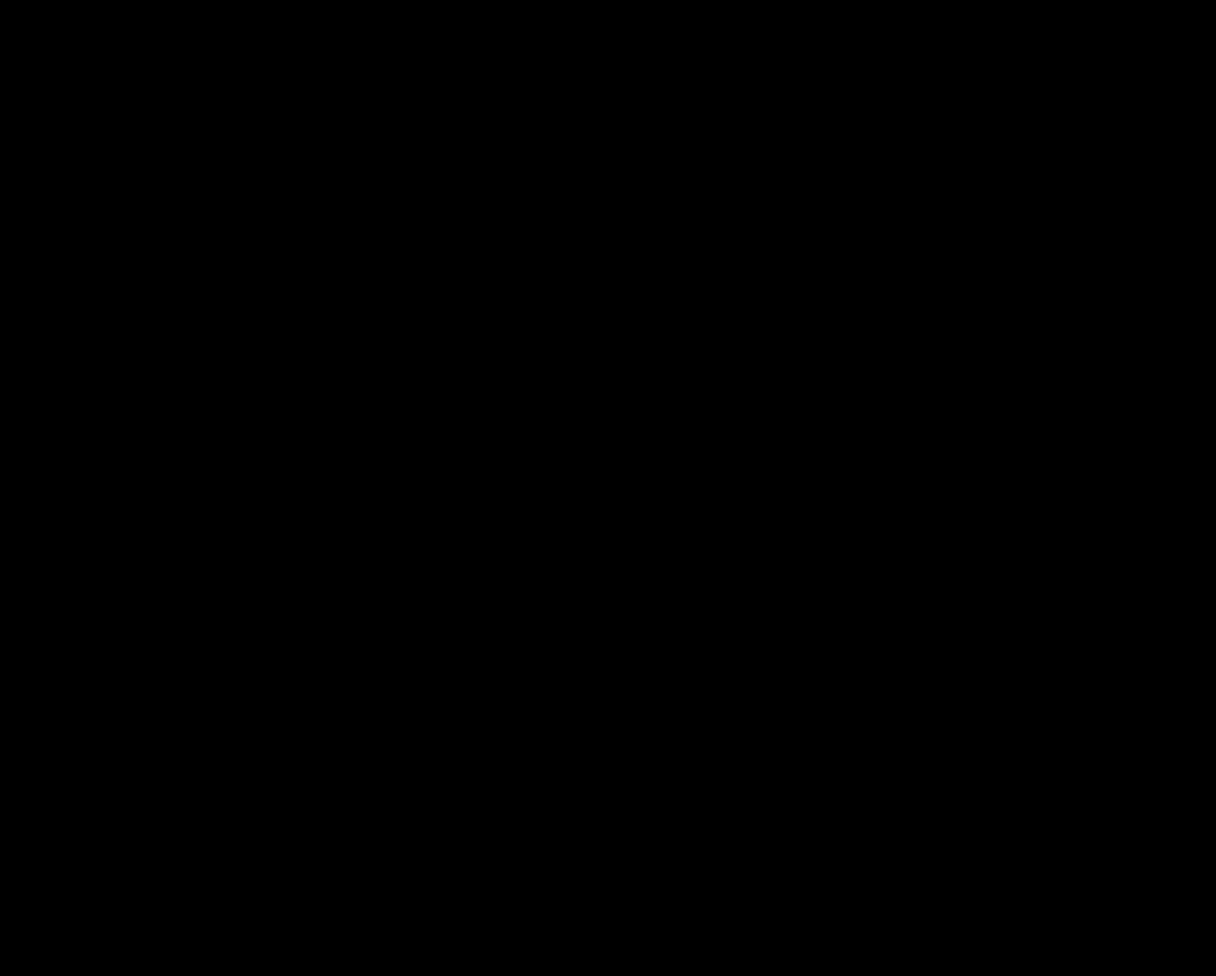
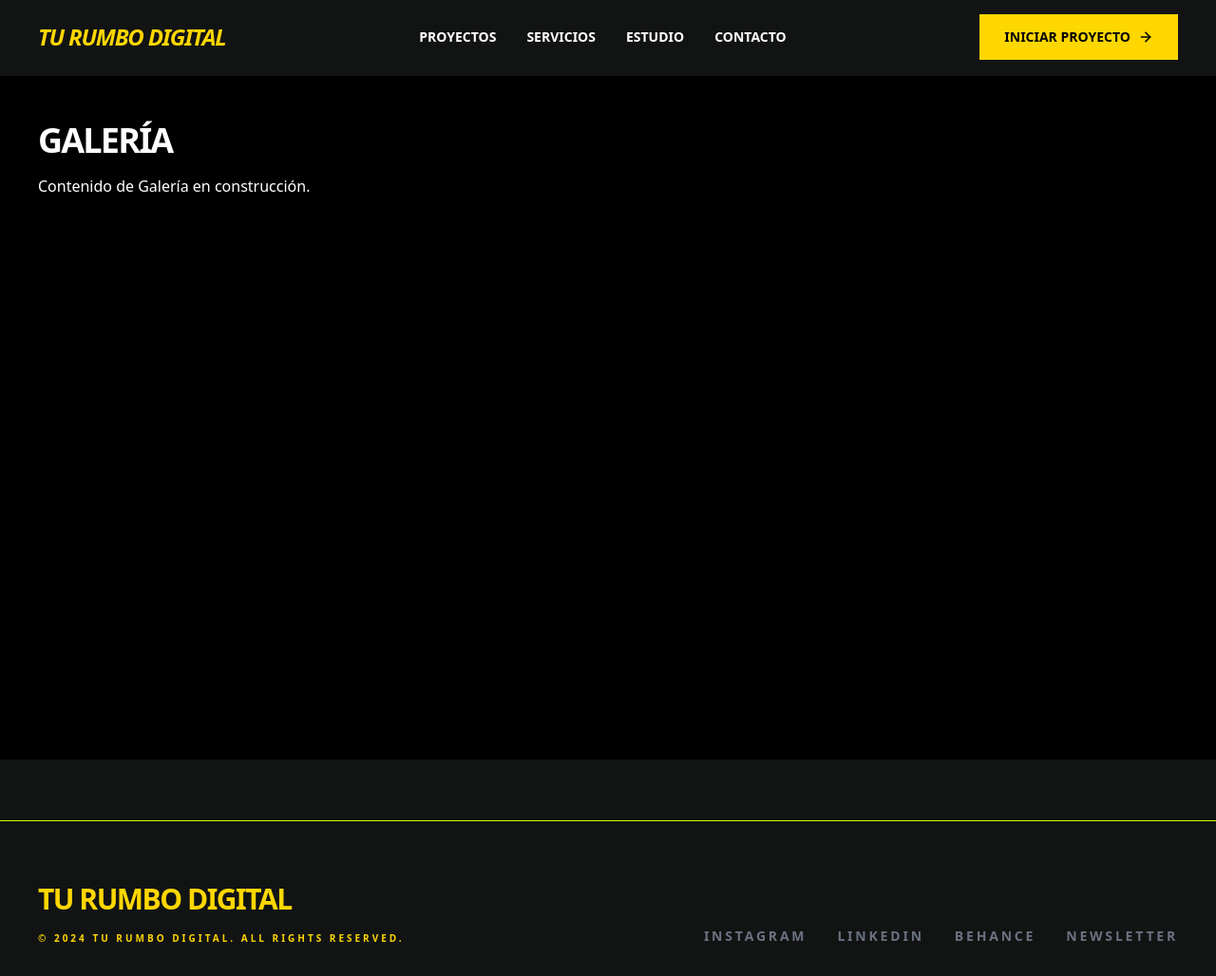
Before and after one commit to yadielmvizcaino-hash/Tu-rumbo-digital, a React (Vite) app: page /galeria in a window 1280 px wide. Before the commit this address had no page. Shown: the whole page at 95% size. Before the commit the page ends 800 px from the top, so only its background shows below. Built offline with nearby package versions, Linux system fonts and the light colour scheme.

Commit message:
Color amarillo

```diff
--- a/src/App.tsx
+++ b/src/App.tsx
@@ -1,11 +1,19 @@
 import { BrowserRouter as Router, Routes, Route } from 'react-router-dom';
 import Home from './pages/Home';
+import Projects from './pages/Projects';
+import Services from './pages/Services';
+import Studio from './pages/Studio';
+import Gallery from './pages/Gallery';
 
 function App() {
   return (
     <Router>
       <Routes>
         <Route path="/" element={<Home />} />
+        <Route path="/proyectos" element={<Projects />} />
+        <Route path="/servicios" element={<Services />} />
+        <Route path="/estudio" element={<Studio />} />
+        <Route path="/galeria" element={<Gallery />} />
       </Routes>
     </Router>
   );
--- /dev/null
+++ b/src/components/Footer.tsx
@@ -0,0 +1,22 @@
+import { Link } from 'react-router-dom';
+
+export default function Footer() {
+  return (
+    <footer className="w-full pt-16 pb-8 bg-[#121414]">
+      <div className="px-10 flex flex-col md:flex-row justify-between items-start md:items-end gap-8 border-t border-[#d4ff00] pt-16">
+        <div className="flex flex-col gap-4">
+          <h2 className="text-3xl font-black text-primary-fixed uppercase tracking-tighter">TU RUMBO DIGITAL</h2>
+          <div className="font-bold text-[10px] text-primary-fixed tracking-[0.3em] uppercase">
+            © 2024 TU RUMBO DIGITAL. ALL RIGHTS RESERVED.
+          </div>
+        </div>
+        <div className="flex flex-col md:flex-row gap-8 font-bold text-sm text-gray-500 tracking-[0.2em] uppercase">
+          <Link to="/" className="hover:text-white transition-colors duration-200">INSTAGRAM</Link>
+          <Link to="/" className="hover:text-white transition-colors duration-200">LINKEDIN</Link>
+          <Link to="/" className="hover:text-white transition-colors duration-200">BEHANCE</Link>
+          <Link to="/" className="hover:text-white transition-colors duration-200">NEWSLETTER</Link>
+        </div>
+      </div>
+    </footer>
+  );
+}
--- /dev/null
+++ b/src/components/Navigation.tsx
@@ -0,0 +1,19 @@
+import { Link } from 'react-router-dom';
+import { ArrowRight } from "lucide-react";
+
+export default function Navigation() {
+  return (
+    <nav className="flex justify-between items-center w-full px-6 md:px-10 h-[80px] z-50 fixed bg-[#121414] border-b-2 border-transparent top-0">
+      <Link to="/" className="text-xl md:text-2xl font-black italic tracking-tighter text-primary-fixed uppercase">TU RUMBO DIGITAL</Link>
+      <div className="hidden md:flex gap-8 items-center">
+        <Link to="/proyectos" className="text-white font-bold text-sm uppercase hover:text-primary-fixed transition-all duration-75">PROYECTOS</Link>
+        <Link to="/servicios" className="text-white font-bold text-sm uppercase hover:text-primary-fixed transition-all duration-75">SERVICIOS</Link>
+        <Link to="/estudio" className="text-white font-bold text-sm uppercase hover:text-primary-fixed transition-all duration-75">ESTUDIO</Link>
+        <Link to="/galeria" className="text-white font-bold text-sm uppercase hover:text-primary-fixed transition-all duration-75">CONTACTO</Link>
+      </div>
+      <button className="bg-primary-fixed text-black px-4 md:px-6 py-2 md:py-3 font-bold text-xs md:text-sm uppercase border-2 border-primary-fixed hover:-translate-y-1 hover:-translate-x-1 hover:shadow-[4px_4px_0_0_#ffffff] transition-all flex items-center gap-2">
+          INICIAR PROYECTO <ArrowRight className="w-4 h-4" strokeWidth={2.5} />
+      </button>
+    </nav>
+  );
+}
--- /dev/null
+++ b/src/pages/Gallery.tsx
@@ -0,0 +1,15 @@
+import Navigation from '../components/Navigation';
+import Footer from '../components/Footer';
+
+export default function Gallery() {
+  return (
+    <>
+      <Navigation />
+      <div className="pt-32 pb-24 px-10 text-white min-h-screen">
+        <h1 className="text-4xl font-black uppercase tracking-tighter">Galería</h1>
+        <p className="mt-4">Contenido de Galería en construcción.</p>
+      </div>
+      <Footer />
+    </>
+  );
+}
--- a/src/pages/Home.tsx
+++ b/src/pages/Home.tsx
@@ -1,21 +1,12 @@
 import { Link } from 'react-router-dom';
 import { Camera, Video, Share2, PenTool, Flame, Target, ArrowRight, Compass } from "lucide-react";
+import Navigation from '../components/Navigation';
+import Footer from '../components/Footer';
 
 export default function Home() {
   return (
     <>
-      <nav className="flex justify-between items-center w-full px-6 md:px-10 h-[80px] z-50 fixed bg-[#121414] border-b-2 border-transparent top-0">
-        <Link to="/" className="text-xl md:text-2xl font-black italic tracking-tighter text-primary-fixed uppercase">TU RUMBO DIGITAL</Link>
-        <div className="hidden md:flex gap-8 items-center">
-          <Link to="/proyectos" className="text-primary-fixed border-b-4 border-primary-fixed font-bold text-sm uppercase transition-all duration-75 pb-1">PROYECTOS</Link>
-          <Link to="/servicios" className="text-white font-bold text-sm uppercase hover:text-primary-fixed transition-all duration-75">SERVICIOS</Link>
-          <Link to="/estudio" className="text-white font-bold text-sm uppercase hover:text-primary-fixed transition-all duration-75">ESTUDIO</Link>
-          <Link to="/galeria" className="text-white font-bold text-sm uppercase hover:text-primary-fixed transition-all duration-75">CONTACTO</Link>
-        </div>
-        <button className="bg-primary-fixed text-black px-4 md:px-6 py-2 md:py-3 font-bold text-xs md:text-sm uppercase border-2 border-primary-fixed hover:-translate-y-1 hover:-translate-x-1 hover:shadow-[4px_4px_0_0_#ffffff] transition-all flex items-center gap-2">
-            INICIAR PROYECTO <ArrowRight className="w-4 h-4" strokeWidth={2.5} />
-        </button>
-      </nav>
+      <Navigation />
 
       <section className="relative min-h-[90vh] flex items-center pt-24 pb-32 border-b-2 border-primary-container bg-grid-pattern overflow-hidden">
         <div className="absolute inset-0 z-0 opacity-40 mix-blend-luminosity">
@@ -103,22 +94,7 @@
         </div>
       </section>
 
-      <footer className="w-full pt-16 pb-8 bg-[#121414]">
-        <div className="px-10 flex flex-col md:flex-row justify-between items-start md:items-end gap-8 border-t border-[#d4ff00] pt-16">
-          <div className="flex flex-col gap-4">
-            <h2 className="text-3xl font-black text-primary-fixed uppercase tracking-tighter">TU RUMBO DIGITAL</h2>
-            <div className="font-bold text-[10px] text-primary-fixed tracking-[0.3em] uppercase">
-              © 2024 TU RUMBO DIGITAL. ALL RIGHTS RESERVED.
-            </div>
-          </div>
-          <div className="flex flex-col md:flex-row gap-8 font-bold text-sm text-gray-500 tracking-[0.2em] uppercase">
-            <Link to="/" className="hover:text-white transition-colors duration-200">INSTAGRAM</Link>
-            <Link to="/" className="hover:text-white transition-colors duration-200">LINKEDIN</Link>
-            <Link to="/" className="hover:text-white transition-colors duration-200">BEHANCE</Link>
-            <Link to="/" className="hover:text-white transition-colors duration-200">NEWSLETTER</Link>
-          </div>
-        </div>
-      </footer>
+      <Footer />
     </>
   );
 }
--- /dev/null
+++ b/src/pages/Projects.tsx
@@ -0,0 +1,15 @@
+import Navigation from '../components/Navigation';
+import Footer from '../components/Footer';
+
+export default function Projects() {
+  return (
+    <>
+      <Navigation />
+      <div className="pt-32 pb-24 px-10 text-white min-h-screen">
+        <h1 className="text-4xl font-black uppercase tracking-tighter">Proyectos</h1>
+        <p className="mt-4">Contenido de Proyectos en construcción.</p>
+      </div>
+      <Footer />
+    </>
+  );
+}
--- /dev/null
+++ b/src/pages/Services.tsx
@@ -0,0 +1,15 @@
+import Navigation from '../components/Navigation';
+import Footer from '../components/Footer';
+
+export default function Services() {
+  return (
+    <>
+      <Navigation />
+      <div className="pt-32 pb-24 px-10 text-white min-h-screen">
+        <h1 className="text-4xl font-black uppercase tracking-tighter">Servicios</h1>
+        <p className="mt-4">Contenido de Servicios en construcción.</p>
+      </div>
+      <Footer />
+    </>
+  );
+}
--- /dev/null
+++ b/src/pages/Studio.tsx
@@ -0,0 +1,15 @@
+import Navigation from '../components/Navigation';
+import Footer from '../components/Footer';
+
+export default function Studio() {
+  return (
+    <>
+      <Navigation />
+      <div className="pt-32 pb-24 px-10 text-white min-h-screen">
+        <h1 className="text-4xl font-black uppercase tracking-tighter">Estudio</h1>
+        <p className="mt-4">Contenido de Estudio en construcción.</p>
+      </div>
+      <Footer />
+    </>
+  );
+}
--- a/tailwind.config.js
+++ b/tailwind.config.js
@@ -6,17 +6,17 @@
       colors: {
         "inverse-surface": "#e2e2e2",
         "on-tertiary": "#313030",
-        "primary-fixed": "#d4ff00",
-        "on-primary-fixed-variant": "#3e4c00",
+        "primary-fixed": "#FFD700",
+        "on-primary-fixed-variant": "#665500",
         "error-container": "#93000a",
         "tertiary-container": "#e5e2e1",
         "surface-variant": "#333535",
         "surface-bright": "#37393a",
         "primary": "#ffffff",
-        "primary-container": "#d4ff00",
+        "primary-container": "#FFD700",
         "surface-container-low": "#1a1c1c",
-        "on-primary-fixed": "#171e00",
-        "primary-fixed-dim": "#b0d500",
+        "on-primary-fixed": "#332A00",
+        "primary-fixed-dim": "#E6C200",
         "surface-container-high": "#282a2b",
         "tertiary": "#ffffff",
         "on-error": "#690005",
@@ -32,11 +32,11 @@
         "secondary-fixed": "#dfe0ff",
         "on-secondary-fixed": "#ffffff",
         "secondary-container": "#0033fe",
-        "surface-tint": "#d4ff00",
+        "surface-tint": "#FFD700",
         "error": "#ffb4ab",
         "on-surface-variant": "#c5c9ac",
-        "on-primary": "#2a3400",
-        "on-primary-container": "#596c00",
+        "on-primary": "#332A00",
+        "on-primary-container": "#665500",
         "on-secondary-container": "#ffffff",
         "tertiary-fixed": "#e5e2e1",
       },
```
